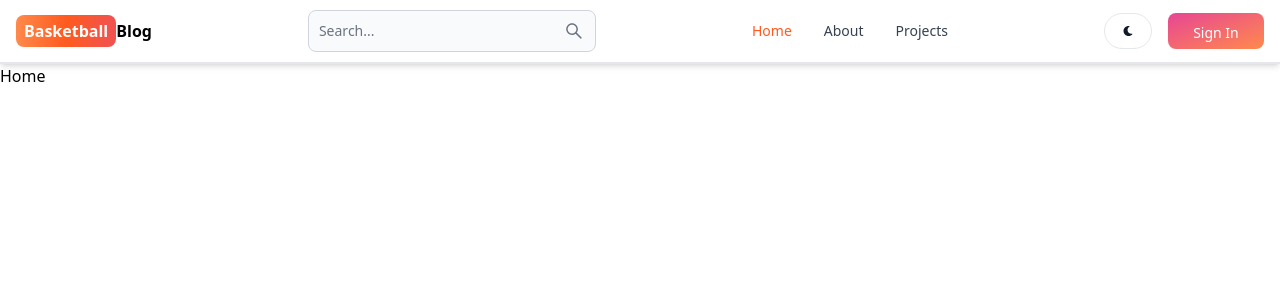
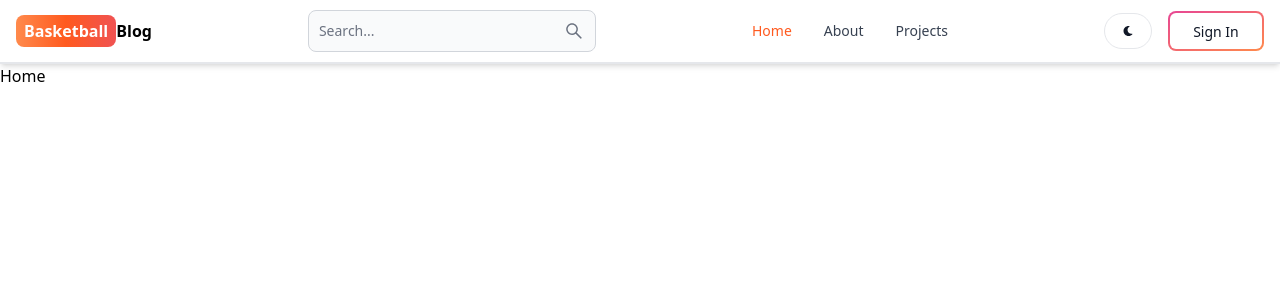
Before and after one commit to jimmyhe05/workout-collection, a React (Vite) app in the folder client/: page / in a window 1280 px wide. Shown: the top 300 px of the page. Built offline with nearby package versions, Linux system fonts and the light colour scheme.

Commit message:
change directory name

```diff
--- a/client/src/components/Header.jsx
+++ b/client/src/components/Header.jsx
@@ -61,7 +61,7 @@ export default function Header() {
           <FaMoon />
         </Button>
         <Link to="/sign-in">
-          <Button gradientDuoTone="pinkToOrange" className="w-24 h-9">
+          <Button gradientDuoTone="pinkToOrange" outline className="w-24 h-10">
             Sign In
           </Button>
         </Link>
```
Also changed, not shown: package.json (+10 -6 lines), 2 other files (tests, documents, lock files or other folders).
